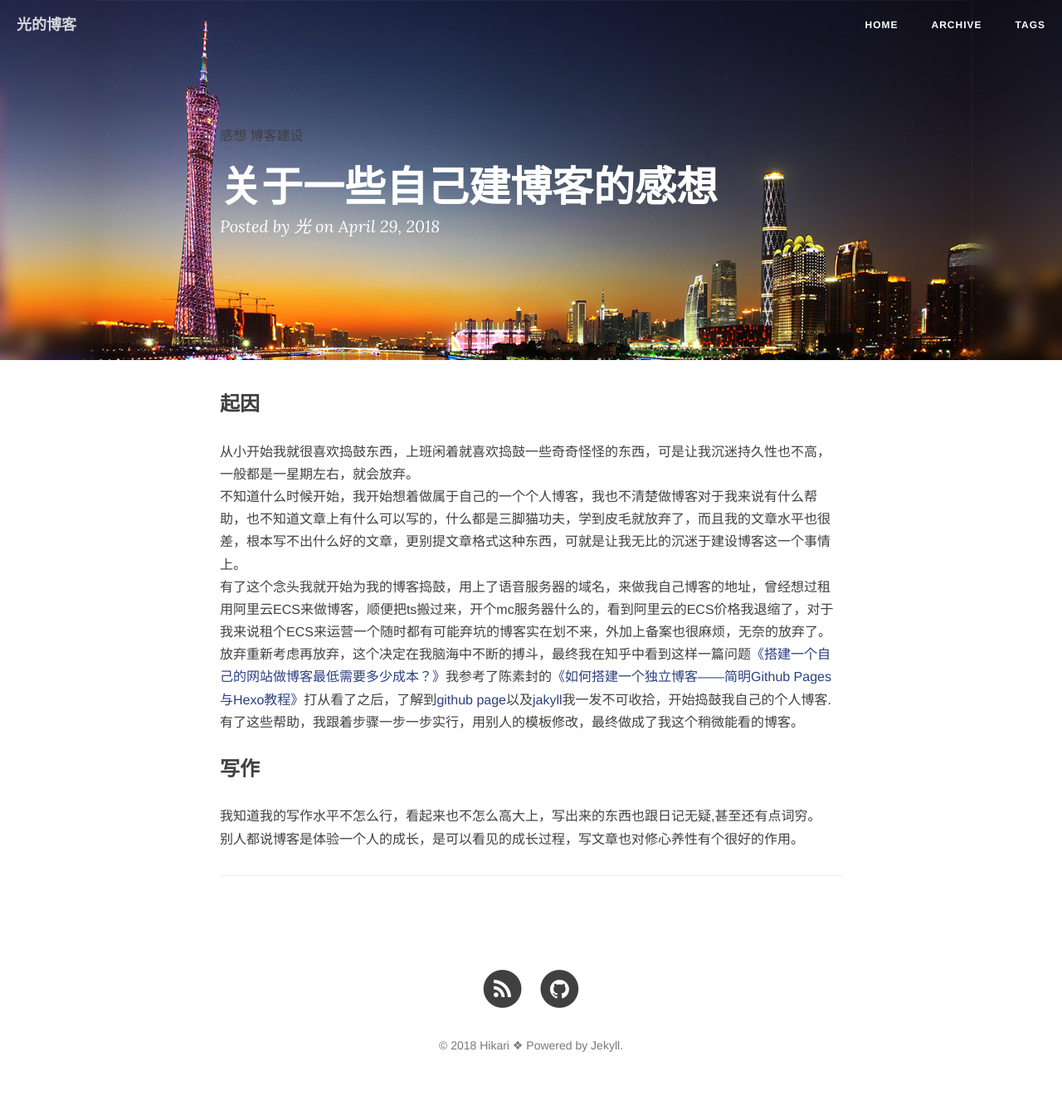
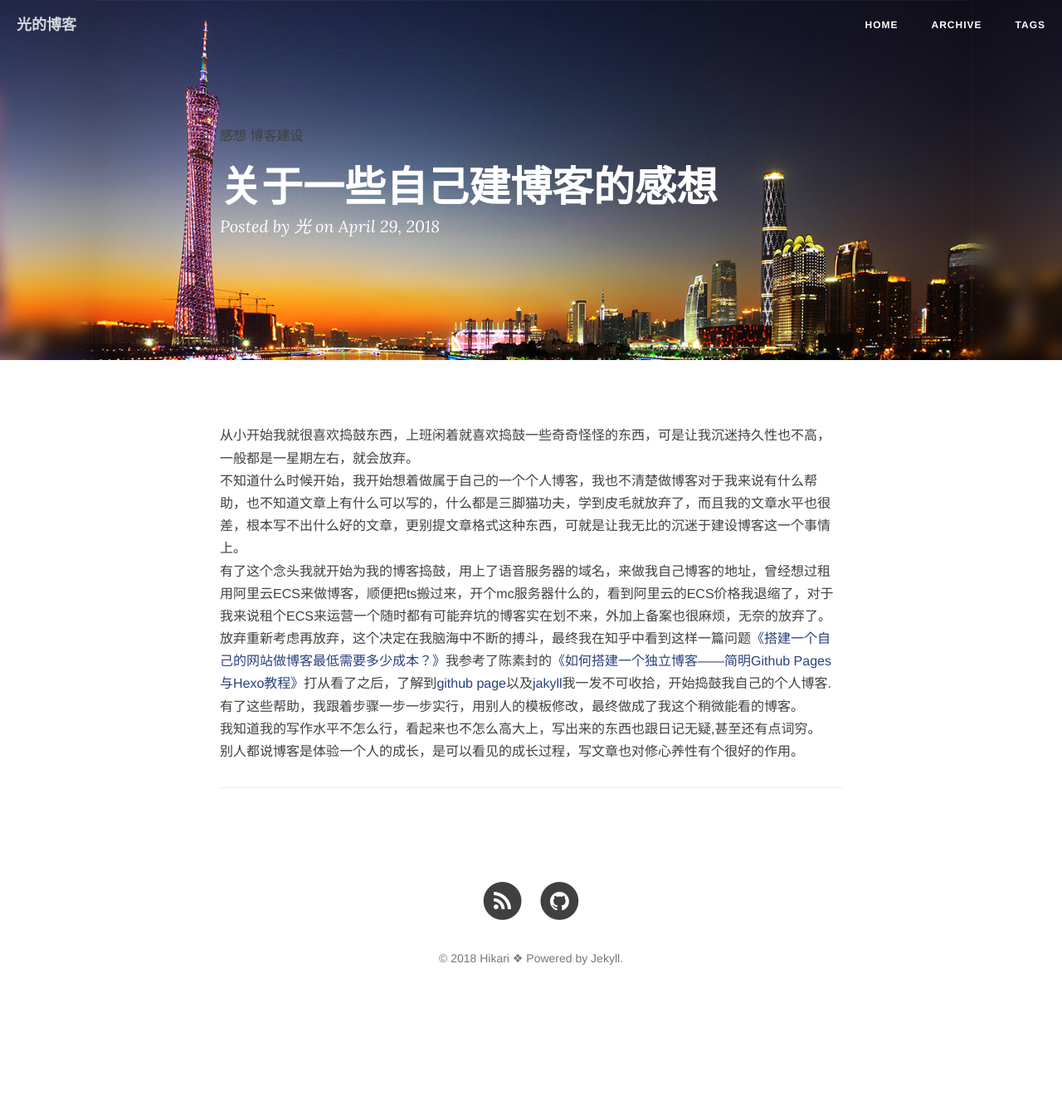
Before and after one commit to HikariGod/myblog, a Jekyll site: the page built from _posts/2018-04-29-Some-thoughts.md, in a window 1280 px wide. Shown: the whole page at 83% size. Built offline with Jekyll 4.4.1, drawn with Linux system fonts in a browser that asks for light colours; nearby versions of some CDN libraries; comment, search, counter and statistics services are not loaded; after the commit the page ends 1232 px from its top, so only the background shows below that.

Commit message:
修改博文

```diff
--- a/_posts/2018-04-29-Some-thoughts.md
+++ b/_posts/2018-04-29-Some-thoughts.md
@@ -7,13 +7,10 @@ tags: [感想,博客建设]
 description: 感想
 ---
 
-<h3>起因</h3>
-从小开始我就很喜欢捣鼓东西，上班闲着就喜欢捣鼓一些奇奇怪怪的东西，可是让我沉迷持久性也不高，一般都是一星期左右，就会放弃。
+<br>从小开始我就很喜欢捣鼓东西，上班闲着就喜欢捣鼓一些奇奇怪怪的东西，可是让我沉迷持久性也不高，一般都是一星期左右，就会放弃。
 <br>不知道什么时候开始，我开始想着做属于自己的一个个人博客，我也不清楚做博客对于我来说有什么帮助，也不知道文章上有什么可以写的，什么都是三脚猫功夫，学到皮毛就放弃了，而且我的文章水平也很差，根本写不出什么好的文章，更别提文章格式这种东西，可就是让我无比的沉迷于建设博客这一个事情上。
 <br>有了这个念头我就开始为我的博客捣鼓，用上了语音服务器的域名，来做我自己博客的地址，曾经想过租用阿里云ECS来做博客，顺便把ts搬过来，开个mc服务器什么的，看到阿里云的ECS价格我退缩了，对于我来说租个ECS来运营一个随时都有可能弃坑的博客实在划不来，外加上备案也很麻烦，无奈的放弃了。
 <br>放弃重新考虑再放弃，这个决定在我脑海中不断的搏斗，最终我在知乎中看到这样一篇问题<a href="https://www.zhihu.com/question/21143965">《搭建一个自己的网站做博客最低需要多少成本？》</a>我参考了陈素封的<a href="http://cnfeat.com/2014/05/10/2014-05-11-how-to-build-a-blog/">《如何搭建一个独立博客——简明Github Pages与Hexo教程》</a>打从看了之后，了解到<a href="https://pages.github.com/">github page</a>以及<a href="https://www.jekyll.com.cn/">jakyll</a>我一发不可收拾，开始捣鼓我自己的个人博客.
 <br>有了这些帮助，我跟着步骤一步一步实行，用别人的模板修改，最终做成了我这个稍微能看的博客。
-
-<h3>写作</h3>
-我知道我的写作水平不怎么行，看起来也不怎么高大上，写出来的东西也跟日记无疑,甚至还有点词穷。
+<br>我知道我的写作水平不怎么行，看起来也不怎么高大上，写出来的东西也跟日记无疑,甚至还有点词穷。
 <br>别人都说博客是体验一个人的成长，是可以看见的成长过程，写文章也对修心养性有个很好的作用。
```
